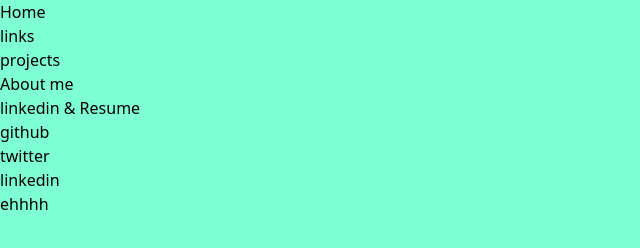
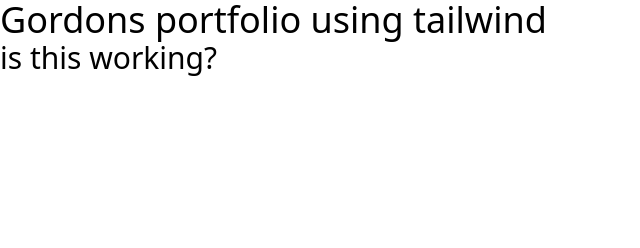
Before and after one commit to GordyD97/PortfolioV.2, a website: page index.html in a window 1280 px wide. Shown: the whole page, without its empty margins (0-640 px from the left). Drawn offline with nearby package versions, Linux system fonts and the light colour scheme; files that its build step writes are made by us from their sources.

Commit message:
reworking the tailwind package correclty wrote a script to keep it running

```diff
--- a/index.html
+++ b/index.html
@@ -4,53 +4,11 @@
     <meta charset="UTF-8">
     <meta http-equiv="X-UA-Compatible" content="IE=edge">
     <meta name="viewport" content="width=device-width, initial-scale=1.0">
-
-    <link rel="stylesheet" href="./style.css">
-    <title>Gordon's Personal Page</title>
+    <link rel="stylesheet" href="css/main.css">
+    <title>portfolio v2</title>
 </head>
 <body>
-    <div class="navbar">
-        <ul>
-            <li class="navitem">Home</li>
-            <li class="navitem">links</li>
-            <li class="navitem"> projects</li>
-            <li class="navitem">About me </li>
-            <li class="navitem"> linkedin & Resume</li>
-            <!-- inside nav bar go back and attempt the magic circle animation -->
-        </ul>
-    </div>
-   <!-- use a nav bar  -->
-
-    <!-- do something to grab the users attention -->
-        <!-- hero goes here -->
-
-    <!-- hero, landing page will be the first the the user can interact with will include nav bar in my protfolio to show that i implement navbars in my work -->
-
-    <div class="project-container">
-        <div class="project-card"></div>
-        <div class="project-card"></div>
-        <div class="project-card"></div>
-        <div class="project-card"></div>
-        <!-- inside the project container use a skeleton loader to implement tailwind mechanics also include on hover animation to add pop-->
-    </div>
-    <!-- second i will make a container for holding the project images and links -->
-        <!-- yet im now stuck on using a carousel or a grid format again -->
-            <!-- yet there is a possibility that i can use a staggered format of grid so each side has alternating patterns for the description and image -->
-
-    <div class="contact-me">
-        <ul class="contact-list">
-            <li class="contact-links">github</li>
-            <li class="contact-links">twitter</li>
-            <li class="contact-links">linkedin</li>
-            <li class="contact-links"> ehhhh</li>
-            <!-- inside the contact link list there will be icons and links to each page using a tag and on hover animation -->
-        </ul>
-<!-- next focus on the contact me part of the page -->
-<!-- icons are a MUST -->
-<!-- do something to grab the users attention -->
-    </div>
-
-
-<script href="./script.js"></script>
+   <h1 class="text-4xl"> Gordons portfolio using tailwind</h1>
+    <h2 class="text-3xl">is this working?</h2>
 </body>
 </html>
--- a/input.css
+++ b/input.css
@@ -1,31 +1,3 @@
 @tailwind base;
 @tailwind components;
 @tailwind utilities;
-
-body{
-    background-color:aquamarine;
-
-}
-
-.navbar{
-
-}
-
-.navitem{
-
-}
-.project-container{
-
-}
-.project-card{
-
-}
-.contact-me{
-
-}
-.contact-list{
-
-}
-.contact-links{
-
-}
--- a/tailwind.config.js
+++ b/tailwind.config.js
@@ -1,8 +1,19 @@
 /** @type {import('tailwindcss').Config} */
 module.exports = {
-  content: ["./src/**/*.html,js"],
+  content: ['./*.html'],
   theme: {
-    extend: {},
+    screens: {
+      sm: '480px',
+      ms: '720px',
+      lg: '1080px',
+      xl: '1440px'
+    },
+    extend: {
+      colors:{
+        brightred: "#FF1800"
+      }
+    },
   },
   plugins: [],
 }
+// create a custom color pallet
```
Also changed, not shown: package.json (+11 -0 lines), assets/images/icons/bicycle.svg (deleted), assets/images/icons/check-circle-fill.svg (deleted), assets/images/icons/cone-striped.svg (deleted), assets/images/icons/facebook.svg (deleted), assets/images/icons/github.svg (deleted), assets/images/icons/house-door.svg (deleted), assets/images/icons/instagram.svg (deleted), assets/images/icons/journal-text.svg (deleted), assets/images/icons/lightning-charge-fill.svg (deleted), assets/images/icons/linkedin.svg (deleted), assets/images/icons/mailbox2.svg (deleted), assets/images/icons/person-circle.svg (deleted), css/main.css (added), 1 more files, 1 other file.
